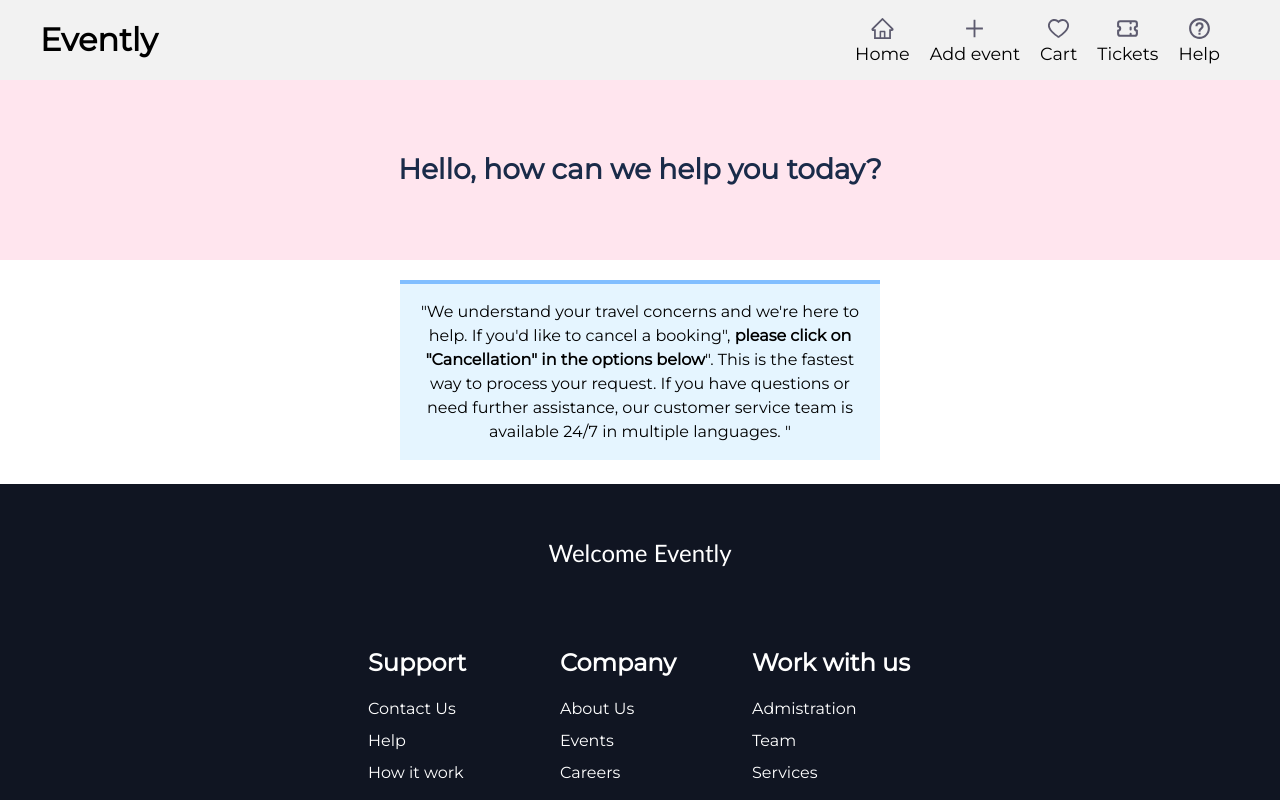
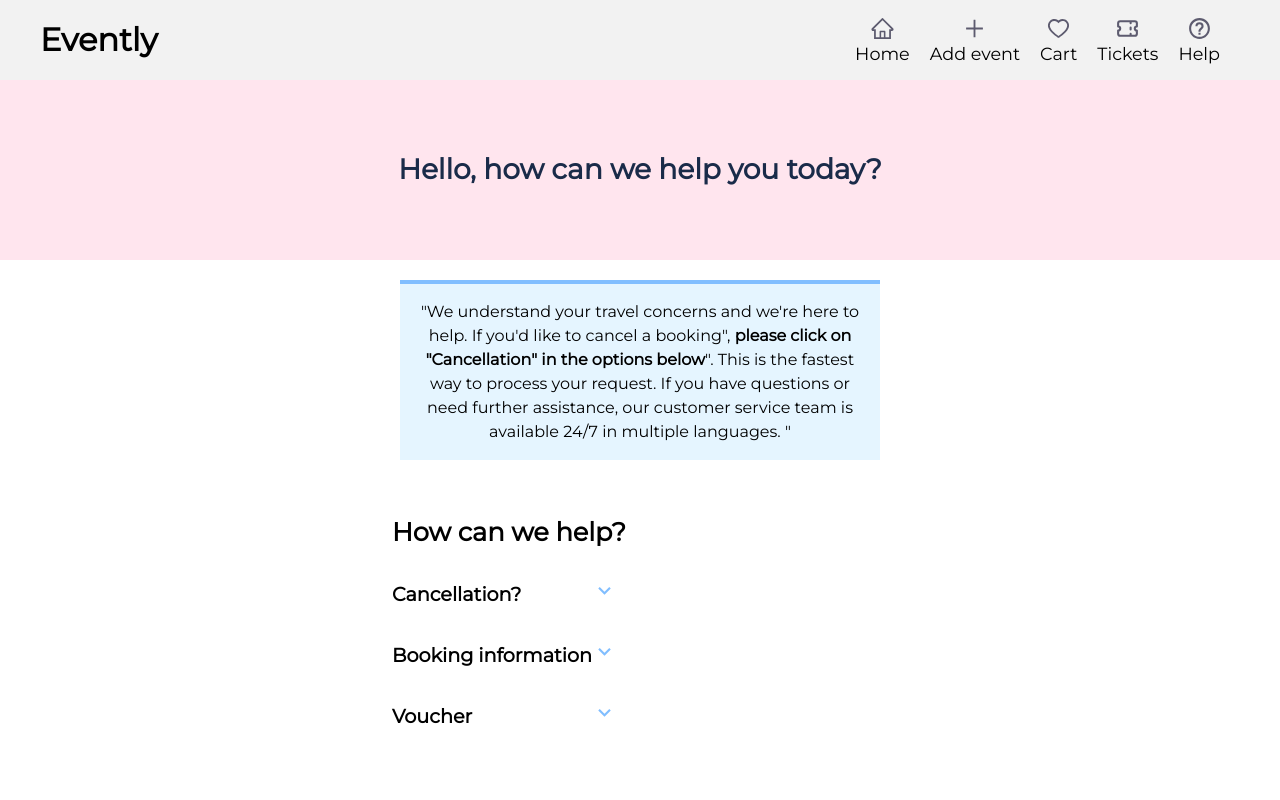
Before and after one commit to Renda02/event-app, a React (Create React App) app: page /help in a window 1280 px wide. Shown: the top 800 px of the page. Built offline with nearby package versions, Linux system fonts and the light colour scheme.

Commit message:
added dropdown

```diff
--- a/src/components/Help.jsx
+++ b/src/components/Help.jsx
@@ -1,6 +1,22 @@
+import React, { useState } from "react";
 import styled from "styled-components";
+import { MdKeyboardArrowDown } from "react-icons/md";
+import { FiMinus } from "react-icons/fi";
+
+import { Data } from "./HelpData";
+import { IconContext } from "react-icons/lib";
 
 function Help() {
+  const [clicked, setClicked] = useState(false);
+
+  const toggle = (index) => {
+    if (clicked === index) {
+      //if clicked question is alredy active/press,then close it
+      return setClicked(null);
+    }
+    setClicked(index);
+  };
+
   return (
     <Main>
       <IntroContainer>
@@ -26,6 +42,35 @@ function Help() {
           </SectionWrap>
         </SectionAlert>
       </SectionHeader>
+      <IconContext.Provider value={{ color: "#81beff", size: "25px" }}>
+        <HelpSection>
+          <Title>How can we help?</Title>
+          <HelpContainer>
+            {Data.map((item, index) => {
+              return (
+                <>
+                  <Wrap onClick={() => toggle(index)} key={index}>
+                    {" "}
+                    <HelpHeading>{item.question}</HelpHeading>
+                    <span>
+                      {clicked === index ? (
+                        <FiMinus />
+                      ) : (
+                        <MdKeyboardArrowDown />
+                      )}
+                    </span>
+                  </Wrap>
+                  {clicked === index ? (
+                    <Dropdown>
+                      <p>{item.answer}</p>
+                    </Dropdown>
+                  ) : null}
+                </>
+              );
+            })}
+          </HelpContainer>
+        </HelpSection>
+      </IconContext.Provider>
     </Main>
   );
 }
@@ -61,7 +106,7 @@ const Container = styled.div`
     clear: both;
     content: "";
     display: table;
-}
+  }
 
   @media (min-width: 736px) {
     padding-right: 32px;
@@ -108,3 +153,50 @@ const SectionContent = styled.div`
 const Text = styled.p`
   text-align: center;
 `;
+
+const HelpSection = styled.section`
+  display: flex;
+  flex-direction: column;
+  align-items: flex-start;
+  position: relative;
+  margin: 0 auto;
+  width: 100%;
+  min-width: 320px;
+  max-width: 560px;
+  padding: 32px;
+  margin-bottom: 24px;
+`;
+
+const Title = styled.h2`
+  margin: 0 0 16px 0;
+  font-size: 1.6rem;
+  line-height: 2rem;
+
+  &::before {
+    margin-right: 8px;
+    font-size: 18px;
+  }
+`;
+
+const HelpContainer = styled.div``;
+
+const Wrap = styled.div`
+  display: flex;
+  justify-content: space-between;
+  align-items: center;
+  width: 100%;
+  text-align: center;
+  cursor: pointer;
+`;
+
+const HelpHeading = styled.h2`
+  font-size: 1.2rem;
+  padding: 1rem 0;
+`;
+
+const Dropdown = styled.div`
+  width: 100%;
+  display: flex;
+  justify-content: center;
+  flex-direction: column;
+`;
--- /dev/null
+++ b/src/components/HelpData.jsx
@@ -0,0 +1,13 @@
+export const Data = [
+  {
+    question: "Cancellation?",
+    answer:
+      "If your activity begins in more than 24 hours, you can instantly cancel by adding your booking reference and PIN to the tool below. You will receive a full refund directly on the payment method used during the booking.",
+  },
+  {question:"Booking information",
+answer:"All of your contact information as well as your local partner’s will be anonymous as every email will be delivered with a temporary email address. However, all communication between you and the local partner will be stored."},
+{
+    question:"Voucher",
+    answer:"You are welcome to buy any event as a gift voucher"
+}
+];
```
